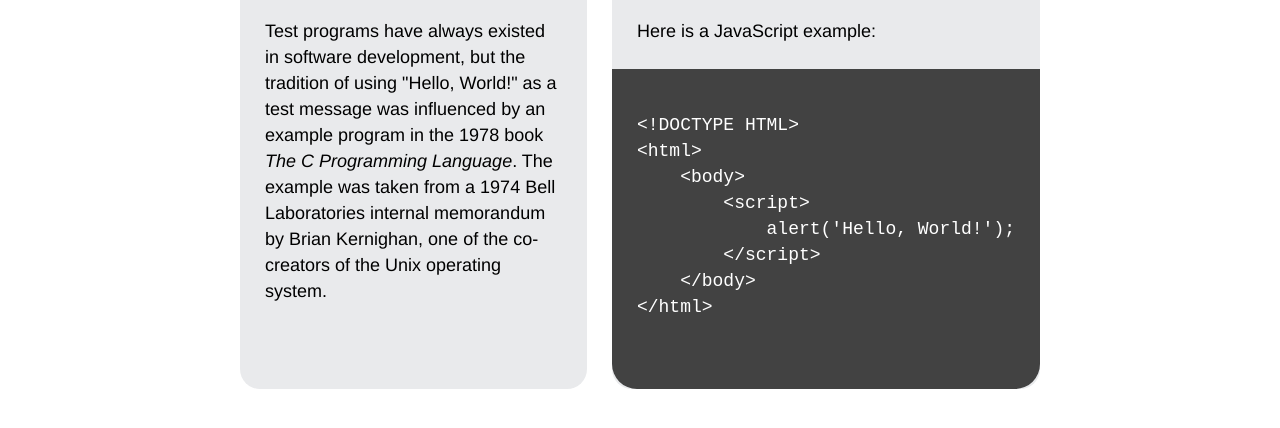
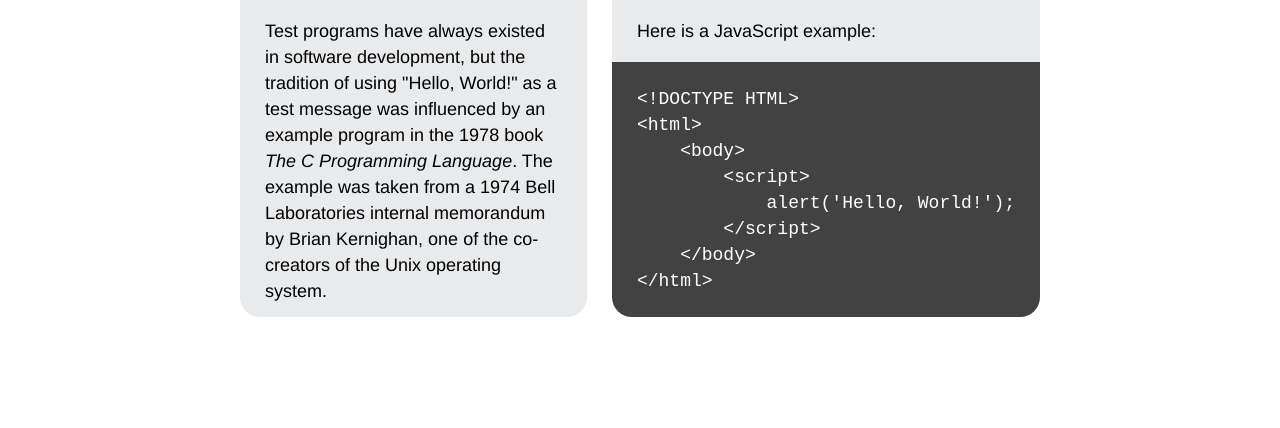
Before and after one commit to JohnsonHarleyR/HelloWorldMI349, a plain HTML site: page index.html in a window 1280 px wide. Shown: the part 538-966 px from the top of the page. Drawn offline with Linux system fonts and the light colour scheme.

Commit message:
Fixed error. Made it appear closer to the figma file.

```diff
--- a/index.html
+++ b/index.html
@@ -32,7 +32,7 @@
                     <p>Here is a JavaScript example:</p>
                 </div>
                 <div class="code-html">
-                    <code><pre>
+                    <pre><code>
 &lt;!DOCTYPE HTML&gt;
 &lt;html&gt;
     &lt;body&gt;
@@ -41,7 +41,7 @@
         &lt;/script&gt;
     &lt;/body&gt;
 &lt;/html&gt;
-                    </pre></code>
+                    </code></pre>
                 </div>
             </section>
         </div>
--- a/style.css
+++ b/style.css
@@ -22,6 +22,7 @@ main {
     display: flex;
     gap: 25px;
     margin-bottom: 100px;
+    height: 400px;
 }
 
 .details section {
@@ -47,13 +48,20 @@ main {
     padding: 0;
 }
 
+div.code-copy {
+    height: 95px;
+}
+
 div.code-html {
     padding: 25px;
     background: #424242;
     color: #fff;
-    border-bottom-left-radius: 25px;
-    border-bottom-right-radius: 25px;
+    border-bottom-left-radius: 20px;
+    border-bottom-right-radius: 20px;
     font-size: 18px;
+    height: 205px;
+    display: flex;
+    align-items: center;
 }
 
 #logo {
```
